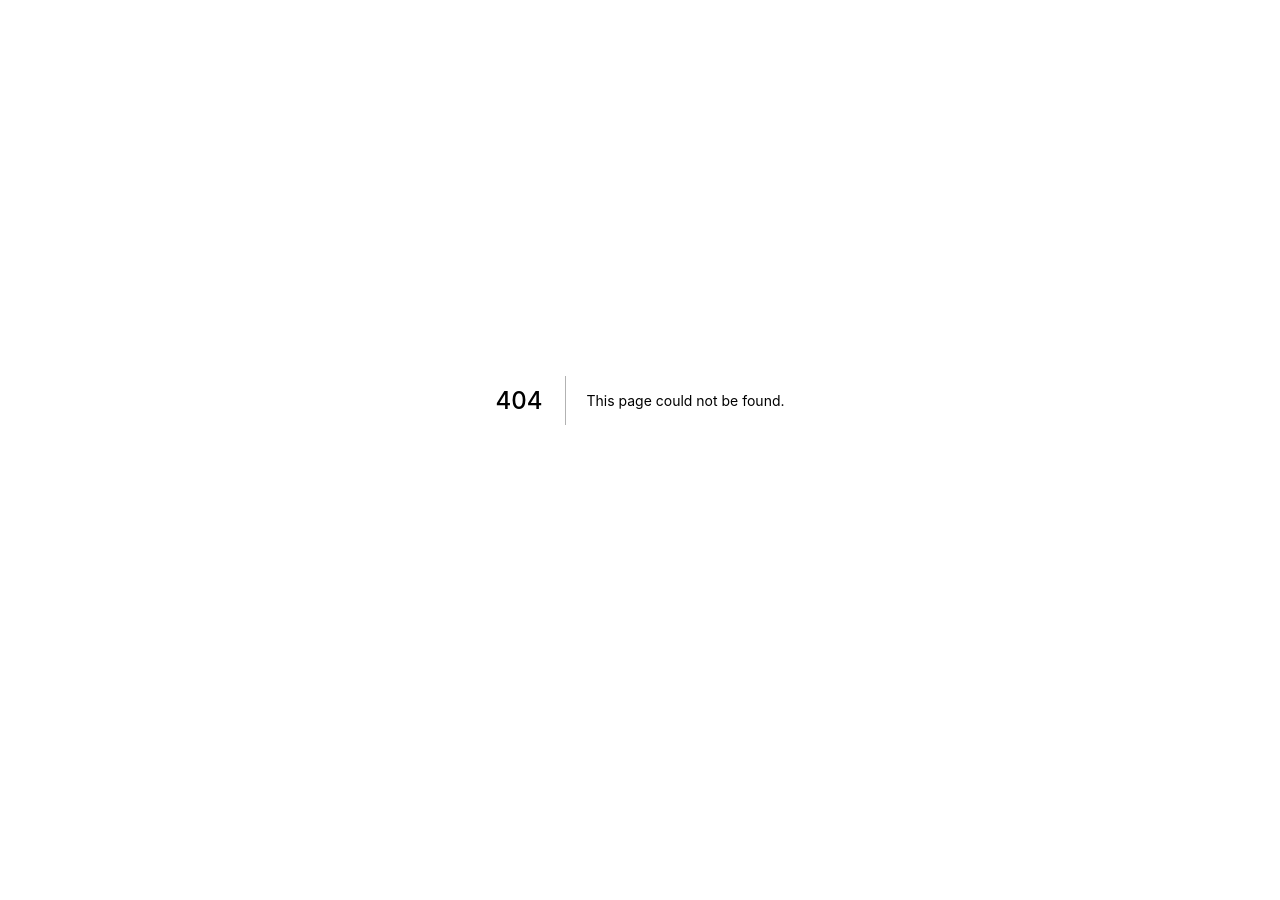
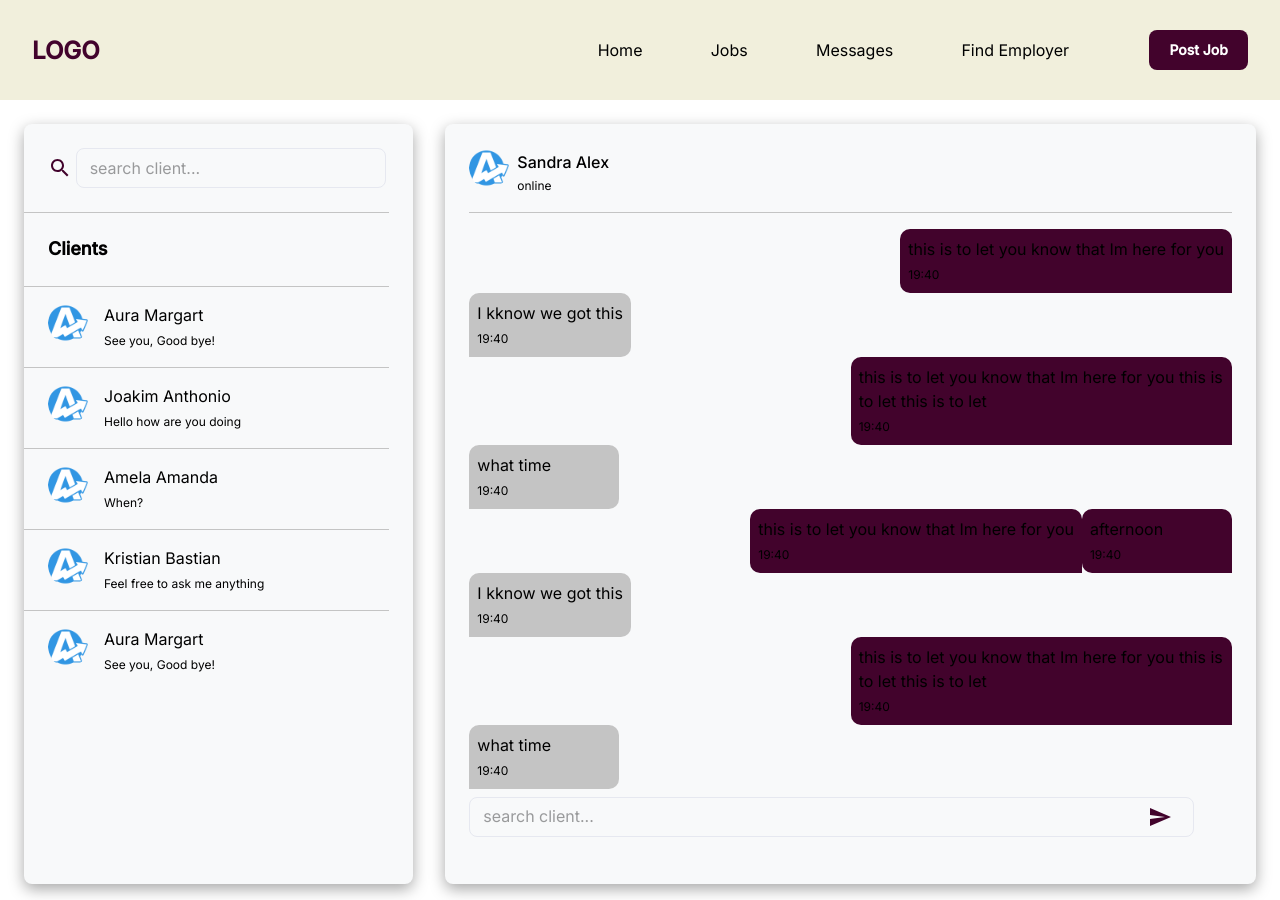
Before and after one commit to nuredin10/sera-job-portal, a Next.js app in the folder client-side/: page /messages in a window 1280 px wide. Before the commit this address had no page. Before the commit the page ends 800 px from the top, so only its background shows below. Built offline with nearby package versions, Linux system fonts and the light colour scheme.

Commit message:
message frontend side added

```diff
--- /dev/null
+++ b/client-side/src/components/Chat.js
@@ -0,0 +1,25 @@
+import { Box, Grid, Typography, Button, Divider, Avatar } from "@mui/material";
+
+const Chat = ({ message, status, time }) => {
+  const chatStyle = {
+    backgroundColor: status == "outgoing" ? "#42032C" : "#C4C4C4",
+    maxWidth: "50%",
+    minWidth: "150px",
+    padding: 1,
+    borderRadius: status == "outgoing" ? '10px 10px 0px 10px' : '10px 10px 10px 0px',
+    float: status == "outgoing" ? "right" : "left",
+    clear: status == "outgoing" ? "left" : "right",
+  };
+  return (
+    <Box sx={chatStyle}>
+      <Typography color="black" variant="body1">
+        {message}
+      </Typography>
+      <Typography color="black" variant="caption">
+        {time}
+      </Typography>
+    </Box>
+  );
+};
+
+export default Chat;
--- /dev/null
+++ b/client-side/src/components/ChatArea.js
@@ -0,0 +1,159 @@
+import { Box, Grid, Typography, Button, Divider, Avatar, InputAdornment } from "@mui/material";
+import Chat from "./Chat";
+import { TextField } from "@mui/material";
+import SendIcon from '@mui/icons-material/Send';
+
+const ChatArea = () => {
+  const chats = [
+    {
+        message: "this is to let you know that Im here for you",
+        status: "outgoing",
+        time: "19:40",
+      },
+      {
+        message: "I kknow we got this",
+        status: "incoming",
+        time: "19:40",
+      },
+      {
+        message:
+          "this is to let you know that Im here for you this is to let this is to let ",
+        status: "outgoing",
+        time: "19:40",
+      },
+      {
+        message: "what time",
+        status: "incoming",
+        time: "19:40",
+      },
+      {
+        message: "afternoon",
+        status: "outgoing",
+        time: "19:40",
+      },
+      {
+        message: "this is to let you know that Im here for you",
+        status: "outgoing",
+        time: "19:40",
+      },
+      {
+        message: "I kknow we got this",
+        status: "incoming",
+        time: "19:40",
+      },
+      {
+        message:
+          "this is to let you know that Im here for you this is to let this is to let ",
+        status: "outgoing",
+        time: "19:40",
+      },
+      {
+        message: "what time",
+        status: "incoming",
+        time: "19:40",
+      },
+      {
+        message: "afternoon",
+        status: "outgoing",
+        time: "19:40",
+      },
+    {
+      message: "this is to let you know that Im here for you",
+      status: "outgoing",
+      time: "19:40",
+    },
+    {
+      message: "I kknow we got this",
+      status: "incoming",
+      time: "19:40",
+    },
+    {
+      message:
+        "this is to let you know that Im here for you this is to let this is to let ",
+      status: "outgoing",
+      time: "19:40",
+    },
+    {
+      message: "what time",
+      status: "incoming",
+      time: "19:40",
+    },
+    {
+      message: "afternoon",
+      status: "outgoing",
+      time: "19:40",
+    },
+  ];
+
+  const styles = theme => ({
+    '@global': {
+      '*::-webkit-scrollbar': {
+        width: '0.4em'
+      },
+      '*::-webkit-scrollbar-track': {
+        '-webkit-box-shadow': 'inset 0 0 6px rgba(0,0,0,0.00)'
+      },
+      '*::-webkit-scrollbar-thumb': {
+        backgroundColor: 'rgba(0,0,0,.1)',
+        outline: '1px solid slategrey'
+      }
+    }
+  });
+
+  return (
+    <Box
+      sx={{
+        backgroundColor: "background.default",
+        pt: 3,
+        px: 3,
+        borderRadius: 1,
+        boxShadow: "rgba(0, 0, 0, 0.35) 0px 5px 15px",
+        height: "100%",
+      }}
+    >
+      <Box sx={{ display: "flex" }}>
+        <Avatar src="/logo.png"></Avatar>
+        <Box sx={{ ml: 1, display: "flex", flexDirection: "column" }}>
+          <Typography variant="subtitle1" color="black">
+            Sandra Alex
+          </Typography>
+          <Typography variant="caption" color="black">
+            online
+          </Typography>
+        </Box>
+      </Box>
+      <Divider sx={{ borderColor: "#C4C4C4", my: 2 }} />
+      <Box sx={{mb: 1,  height: "70vh", overflowY: 'scroll'}}>
+        {chats.map((e, i) => (
+          <Chat message={e.message} status={e.status} time={e.time}></Chat>
+        ))}
+      </Box>
+      <Box>
+        <Box
+          sx={{
+
+            width: "100%",
+            display: "flex",
+
+            alignItems: "center",
+          }}
+        >
+          <TextField
+            variant="outlined"
+            size="small"
+            sx={{ width: "95%", outline: "none" }}
+            placeholder="search client..."
+            InputProps={{endAdornment: (
+                <InputAdornment position="start">
+                  <SendIcon color="primary" />
+                </InputAdornment>
+            )}}
+          />
+
+        </Box>
+      </Box>
+    </Box>
+  );
+};
+
+export default ChatArea;
--- /dev/null
+++ b/client-side/src/components/ChatSideBar.js
@@ -0,0 +1,116 @@
+import { Box, Grid, Typography, Button, Divider, Avatar } from "@mui/material";
+import SearchIcon from "@mui/icons-material/Search";
+import { TextField } from "@mui/material";
+
+const Clients = [
+  {
+    Avatar: "/logo.png",
+    Name: "Aura Margart",
+    LastMessage: "See you, Good bye!",
+  },
+  {
+    Avatar: "/logo.png",
+    Name: "Joakim Anthonio",
+    LastMessage: "Hello how are you doing",
+  },
+  {
+    Avatar: "/logo.png",
+    Name: "Amela Amanda ",
+    LastMessage: "When?",
+  },
+  {
+    Avatar: "/logo.png",
+    Name: "Kristian Bastian",
+    LastMessage: "Feel free to ask me anything",
+  },
+  {
+    Avatar: "/logo.png",
+    Name: "Aura Margart",
+    LastMessage: "See you, Good bye!",
+  },
+  {
+    Avatar: "/logo.png",
+    Name: "Joakim Anthonio",
+    LastMessage: "Hello how are you doing",
+  },
+  {
+    Avatar: "/logo.png",
+    Name: "Amela Amanda ",
+    LastMessage: "When?",
+  },
+  {
+    Avatar: "/logo.png",
+    Name: "Kristian Bastian",
+    LastMessage: "Feel free to ask me anything",
+  },
+];
+
+const ChatSideBar = () => {
+  const clientStyle = {
+    backgroundColor: "transparent",
+    display: 'flex',
+    py: 2,
+    cursor: 'pointer',
+    "&:hover": {
+
+      backgroundColor: "headerBg.main",
+    },
+  };
+  return (
+    <Box
+      sx={{
+        backgroundColor: "background.default",
+        pt: 3,
+        pr: 3,
+        borderRadius: 1,
+        boxShadow: "rgba(0, 0, 0, 0.35) 0px 5px 15px",
+        height: '95vh'
+      }}
+    >
+      <Box
+        sx={{
+          ml: 3,
+          width: "100%",
+          display: "flex",
+
+          alignItems: "center",
+        }}
+      >
+        <SearchIcon color="primary" />
+        <TextField
+          variant="outlined"
+          size="small"
+          sx={{ width: "85%", ml: "1%", outline: "none" }}
+          placeholder="search client..."
+        />
+      </Box>
+      <Divider sx={{ borderColor: "#C4C4C4", my: 3 }} />
+      <Typography variant="h6" color="black" sx={{ ml: 3 }}>
+        Clients
+      </Typography>
+      <Divider sx={{ borderColor: "#C4C4C4", mt: 3 }} />
+      <Box sx={{height: 400,
+          overflow: "hidden",
+          overflowY: "scroll",}}>
+        {Clients.map((e, i) => (
+          <>
+            <Box sx={clientStyle}>
+              <Avatar src={e.Avatar} sx={{ ml: 3 }}></Avatar>
+              <Box sx={{ px: 2 }}>
+                <Typography variant="body1" color="black">
+                  {e.Name}
+                </Typography>
+                <Typography variant="caption" color="black">
+                  {e.LastMessage}
+                </Typography>
+              </Box>
+            </Box>
+            <Divider sx={{ borderColor: "#C4C4C4", }} />
+          </>
+        ))}
+      </Box>
+    </Box>
+  );
+};
+
+export default ChatSideBar;
--- a/client-side/src/components/EmployerHeader.js
+++ b/client-side/src/components/EmployerHeader.js
@@ -1,5 +1,5 @@
 import { Button, Container, Box, Grid, Link, Typography } from "@mui/material";
-
+import Head from 'next/head'
 const EmployerNavItems = [
   {
     href: "/employer",
@@ -10,7 +10,7 @@ const EmployerNavItems = [
     display: "Jobs",
   },
   {
-    href: "/employer/messages",
+    href: "/messages",
     display: "Messages",
   },
   {
@@ -22,6 +22,11 @@ const EmployerNavItems = [
 export const EmployerHeader = () => {
   return (
     <>
+    <Head>
+        <link rel="preconnect" href="https://fonts.googleapis.com"/>
+        <link rel="preconnect" href="https://fonts.gstatic.com" crossOrigin/>
+        <link href="https://fonts.googleapis.com/css2?family=Inter:wght@100;200;300;400;500&display=swap" rel="stylesheet"/>
+      </Head>
       <Box sx={{height: 100, backgroundColor: 'headerBg.main', display: 'flex', justifyContent: 'center', alignItems: 'center',}}>
         <Grid container sx={{px: 4,display: 'flex', justifyContent: 'space-between', alignItems: 'center'}}>
           <Grid
--- /dev/null
+++ b/client-side/src/components/Layout.js
@@ -0,0 +1,12 @@
+import { EmployerHeader } from "./EmployerHeader"
+
+const Layout =({children})=>{
+    return(
+        <>
+            <EmployerHeader/>
+            {children}
+        </>
+    )
+}
+
+export default Layout;
--- a/client-side/src/pages/_app.js
+++ b/client-side/src/pages/_app.js
@@ -2,13 +2,16 @@ import "../styles/globals.css";
 import { theme } from "../theme";
 import { ThemeProvider } from "@mui/material/styles";
 import { CssBaseline } from "@mui/material";
+import Layout from "../components/Layout";
 
 function MyApp({ Component, pageProps }) {
   return (
     <>
       <ThemeProvider theme={theme}>
         <CssBaseline />
-        <Component {...pageProps} />
+        <Layout>
+          <Component {...pageProps} />
+        </Layout>
       </ThemeProvider>
     </>
   );
--- a/client-side/src/pages/employer/jobs.js
+++ b/client-side/src/pages/employer/jobs.js
@@ -31,13 +31,10 @@ const Jobs = () => {
           width: "100%",
           height: "auto",
           backgroundColor: "background.default",
+          pt: '3%'
         }}
       >
         <Grid container spacing={3}>
-          <Grid item lg={12} sm={12} xl={12} xs={12}>
-            <EmployerHeader />
-            {/* <EmployeeHeader /> */}
-          </Grid>
 
           <Grid item lg={3} sm={3} sx={{ mt: '1.5%', backgroundColor: 'background.paper', borderRadius: '10px', boxShadow: "rgba(0, 0, 0, 0.10) 0px 5px 5px",}} >
             <JobsLeftSide />
--- a/client-side/src/pages/jobs.js
+++ b/client-side/src/pages/jobs.js
@@ -34,10 +34,6 @@ const Jobs = () => {
         }}
       >
         <Grid container spacing={3}>
-          <Grid item lg={12} sm={12} xl={12} xs={12}>
-            <EmployerHeader />
-            {/* <EmployeeHeader /> */}
-          </Grid>
 
           <Grid item lg={3} sm={3} sx={{ mt: '1.5%', backgroundColor: 'background.paper', borderRadius: '10px', boxShadow: "rgba(0, 0, 0, 0.10) 0px 5px 5px",}} >
             <JobsLeftSide />
--- /dev/null
+++ b/client-side/src/pages/messages.js
@@ -0,0 +1,42 @@
+import React from "react";
+import { Box, Grid, Typography, Button } from "@mui/material";
+import Head from 'next/head'
+import ChatSideBar from "../components/ChatSideBar";
+import ChatArea from '../components/ChatArea'
+const Messages = () => {
+  return (
+    <>
+      <Head>
+        <title>Messages | Sera Job Po</title>
+        <meta name="description" content="Generated by create next app" />
+        <link rel="icon" href="/favicon.ico" />
+        <link rel="preconnect" href="https://fonts.googleapis.com" />
+        <link rel="preconnect" href="https://fonts.gstatic.com" crossOrigin />
+        <link
+          href="https://fonts.googleapis.com/css2?family=Inter:wght@100;200;300;400;500&display=swap"
+          rel="stylesheet"
+        />
+      </Head>
+      <Box
+        component="main"
+        sx={{
+          width: "100%",
+          height: "100vh",
+          backgroundColor: "background.paper",
+          p: 3
+        }}
+      >
+        <Grid container spacing={4}>
+          <Grid item lg={4} md={12} sm={12}>
+                <ChatSideBar></ChatSideBar>
+          </Grid>
+          <Grid item lg={8} md={12} sm={12}>
+            <ChatArea></ChatArea>
+          </Grid>
+        </Grid>
+      </Box>
+    </>
+  );
+};
+
+export default Messages;
--- a/client-side/src/theme/index.js
+++ b/client-side/src/theme/index.js
@@ -169,9 +169,14 @@ export const theme = createTheme({
       dark: '#0B815A',
     //   contrastText: '#FFFFFF'
     },
+
     headerBg: {
         main: '#F1EFDC',
+    },
 
+    chatBackground: {
+      outgoing: 'C4C4C4',
+      incoming: '42032C'
     },
 
     success: {
```
Also changed, not shown: client-side/src/pages/index.js (+4 -12 lines).
